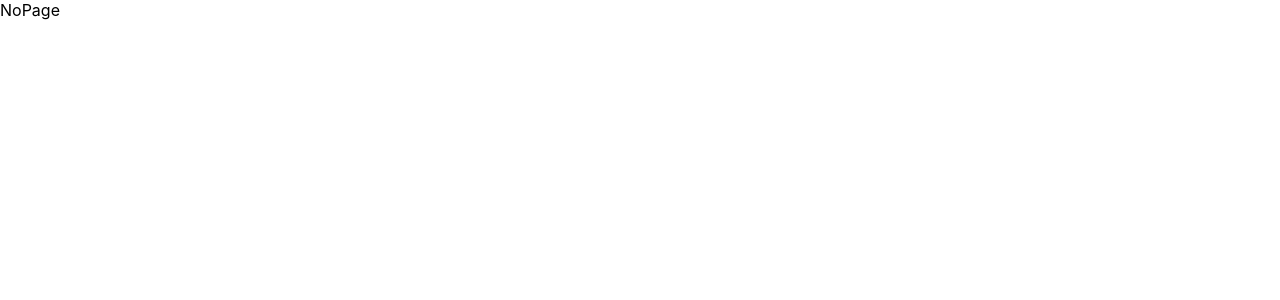
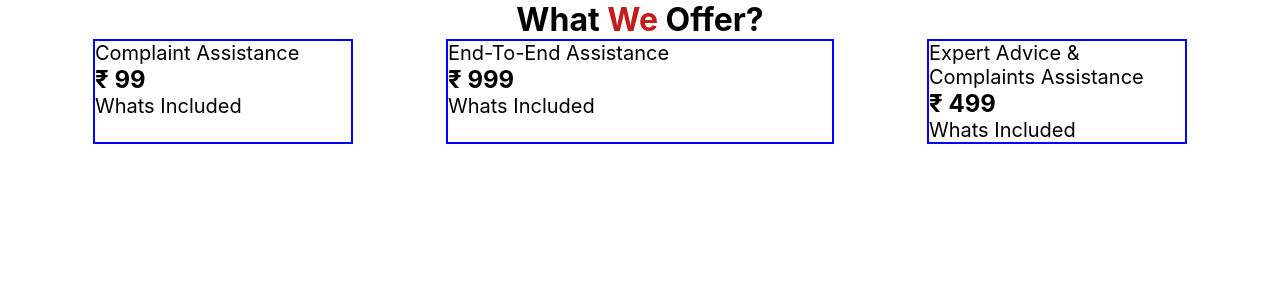
Before and after one commit to Huzaifa-Tawab/daily-samadhan, a React (Vite) app: page /offer in a window 1280 px wide. Shown: the top 300 px of the page. Built offline with nearby package versions, Linux system fonts and the light colour scheme.

Commit message:
whatweoffer page in process

```diff
--- a/src/App.jsx
+++ b/src/App.jsx
@@ -6,6 +6,7 @@ import Navbar from "../src/Components/Navbar/Navbar";
 import Whatwedo from "./Components/whatwedo/Whatwedo";
 import Corusal from "./Components/swipecarousal/Corusal";
 import Aboutus from "./Pages/Aboutus/Aboutus";
+import Whatweoffer from "./Components/whatweoffer/Whatweoffer";
 
 export default function App() {
   return (
@@ -18,6 +19,7 @@ export default function App() {
         <Route path="whatwedo" element={<Whatwedo />} />
         <Route path="swipper" element={<Corusal />} />
         <Route path="aboutus" element={<Aboutus />} />
+        <Route path="offer" element={<Whatweoffer />} />
       </Routes>
     </BrowserRouter>
   );
--- /dev/null
+++ b/src/Components/whatweoffer/Whatweoffer.jsx
@@ -0,0 +1,33 @@
+import React from "react";
+import "./whatweoffer.css";
+
+function Whatweoffer() {
+  return (
+    <div className="whatwe-offer-main">
+      <div className="main-head-whatwedo">
+        <h1>
+          What <span>We</span> Offer?
+        </h1>
+      </div>
+      <div className="offers-columns">
+        <div className="offer-1">
+          <h1>Complaint Assistance</h1>
+          <h2>₹ 99</h2>
+          <h1>Whats Included</h1>
+        </div>
+        <div className="offer-2">
+          <h1>End-To-End Assistance</h1>
+          <h2>₹ 999</h2>
+          <h1>Whats Included</h1>
+        </div>
+        <div className="offer-3">
+          <h1>Expert Advice & Complaints Assistance</h1>
+          <h2>₹ 499</h2>
+          <h1>Whats Included</h1>
+        </div>
+      </div>
+    </div>
+  );
+}
+
+export default Whatweoffer;
--- /dev/null
+++ b/src/Components/whatweoffer/whatweoffer.css
@@ -0,0 +1,23 @@
+.offers-columns {
+  display: flex;
+  justify-content: space-evenly;
+}
+.offer-1,
+.offer-2,
+.offer-3 {
+  border: 2px solid blue;
+
+  h1 {
+    font-size: 20px;
+    font-weight: 400;
+  }
+}
+.offer-1 {
+  width: 20%;
+}
+.offer-2 {
+  width: 30%;
+}
+.offer-3 {
+  width: 20%;
+}
```
